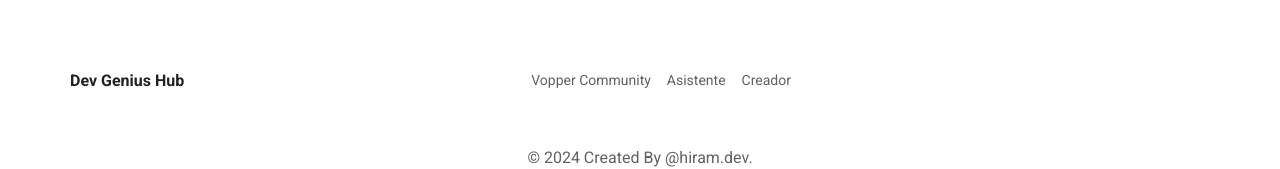
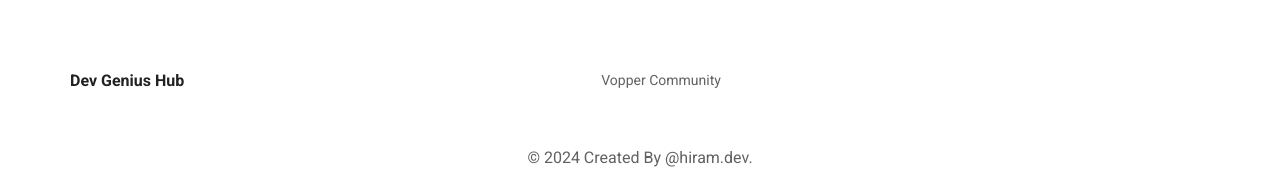
Before and after one commit to hiramgabriel1/dev-genius-hub, a Next.js app: page / in a window 1280 px wide. Shown: the part 2089-2258 px from the top of the page. Built offline with nearby package versions, Linux system fonts and the light colour scheme; no server answers.

Commit message:
feat: update all links in footer section

```diff
--- a/src/components/footer.tsx
+++ b/src/components/footer.tsx
@@ -13,8 +13,8 @@ const LINKS = [
     name: "Vopper Community",
     href: "https://chat.whatsapp.com/Jq40THDMFnhBTUSedzcZc4",
   },
-  { name: "Asistente", href: "/questions" },
-  { name: "Creador" },
+  // { name: "Asistente", href: "/questions" },
+  // { name: "Creador" },
 ];
 
 export function Footer() {
@@ -113,7 +113,7 @@ export function Footer() {
                 {/* @ts-ignore */}
                 <Typography
                   as="a"
-                  href={link.href}
+                  href="https://chat.whatsapp.com/Jq40THDMFnhBTUSedzcZc4"
                   target="_blank"
                   variant="small"
                   color="white"
```
